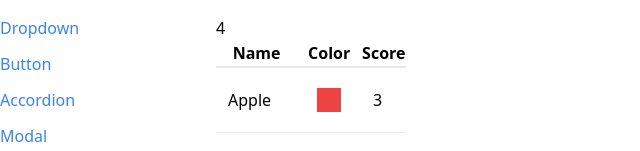
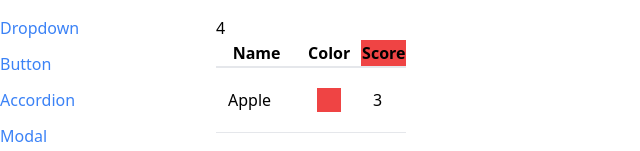
Before and after one commit to pedrolopezbiedma/React_FWK_Docu, a React (Create React App) app: page /table in a window 1280 px wide. Shown: the top 151 px of the page, without its empty margins (0-640 px from the left). Built offline with nearby package versions, Linux system fonts and the light colour scheme.

Commit message:
Making the headers customizable

```diff
--- a/src/components/Table.js
+++ b/src/components/Table.js
@@ -1,23 +1,31 @@
-const Table = ({ items }) => {
+import React from 'react'
+
+const Table = ({ items, config, keyFn }) => {
     return(
         <div>
             <div>{ items.length }</div>
             <table className="table-auto border-spacing-2">
                 <thead>
                     <tr className="border-b-2">
-                        <th>Name</th>
-                        <th>Color</th>
-                        <th>Score</th>
+                        { config.map((column) => {
+                            return (
+                                <React.Fragment key={column.label}>
+                                    { column.header ? column.header() : <th>{column.label}</th> }
+                                </React.Fragment>
+                            )
+                        })}
                     </tr>
                 </thead>
                 <tbody>
                     { items.map((item) => {
-                        return(
-                            <tr key={item.name} className="border-b">
-                               <td className="p-3">{ item.name }</td>
-                               <td className="p-3"><div className={`p-3 m-2 ${item.color}`}></div></td>
-                               <td className="p-3">{ item.score }</td>
-                            </tr>
+                        return (
+                            <tr key={keyFn(item)} className="border-b">
+                                { config.map((column) => {
+                                    return (
+                                        <td key={column.label} className="p-3">{column.render(item)}</td>
+                                    )
+                                })}
+                        </tr>
                         )
                     })}
                 </tbody>
--- a/src/pages/TablePage.js
+++ b/src/pages/TablePage.js
@@ -6,10 +6,27 @@ const items = [
     { name: 'Lime', color: 'bg-green-400', score: 5},
     { name: 'Orange', color: 'bg-orange-400', score: 2},
 ]
+const config = [
+    {
+        label: 'Name',
+        render: (item) => item.name
+    },
+    {
+        label: 'Color',
+        render: (item) => <div className={`p-3 m-2 ${item.color}`}></div>
+    },
+    {
+        label: 'Score',
+        render: (item) => item.score,
+        header: () => <th className="bg-red-500">Score</th>
+    },
+]
+
+const keyFn = (item) => item.name
 
 const TablePage = () => {
     return (
-        <Table items={ items }/>
+        <Table items={ items } config={ config } keyFn = { keyFn }/>
     )
 }
 
```
